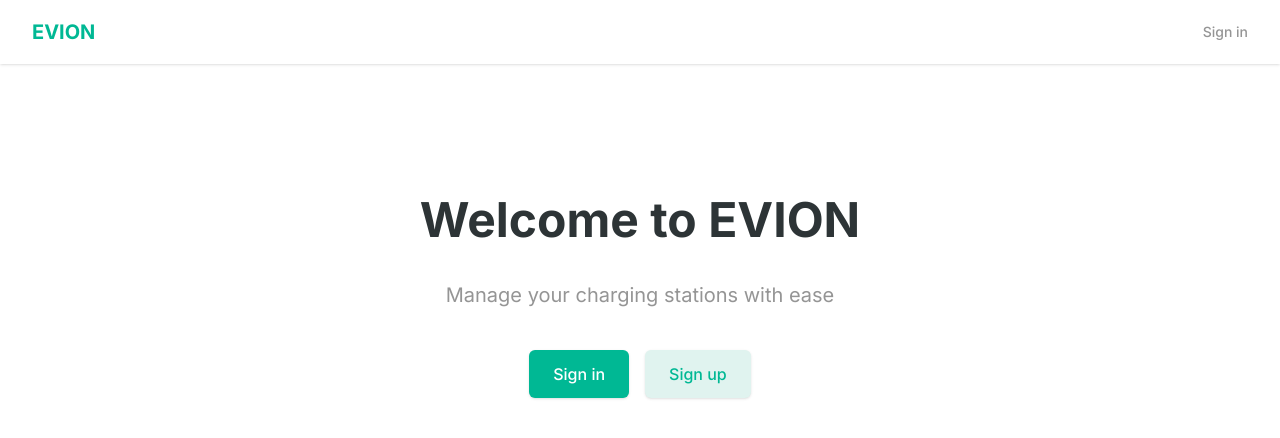
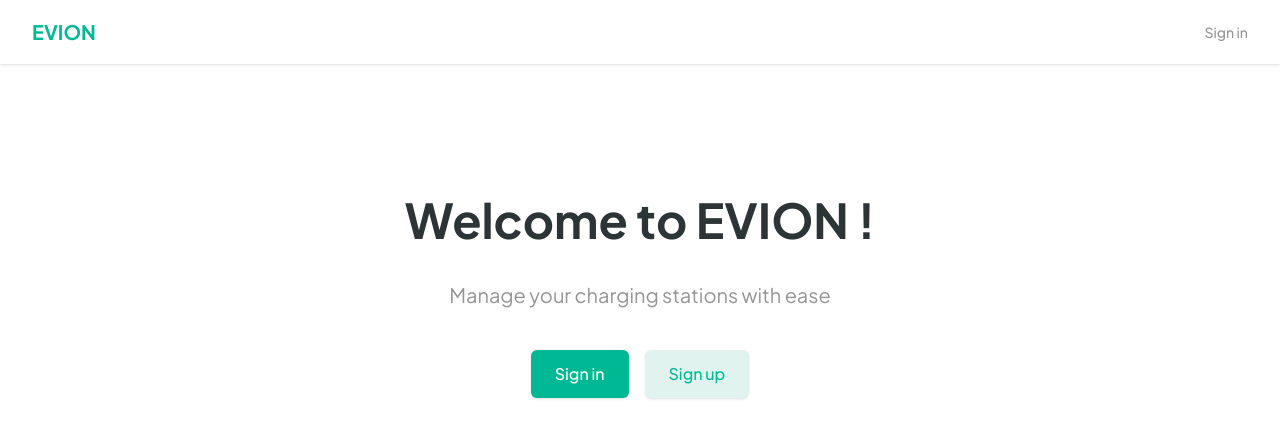
Before and after one commit to tilaknagunawardhane/EVion-WebDashboards, a React (Vite) app: page / in a window 1280 px wide. Shown: the top 438 px of the page. Built offline with nearby package versions, Linux system fonts and the light colour scheme.

Commit message:
Changed Font Style

```diff
--- a/package.json
+++ b/package.json
@@ -10,6 +10,7 @@
     "preview": "vite preview"
   },
   "dependencies": {
+    "@fontsource/plus-jakarta-sans": "^5.2.6",
     "@heroicons/react": "^2.2.0",
     "@tailwindcss/vite": "^4.1.10",
     "axios": "^1.10.0",
--- a/src/constants/fonts.js
+++ b/src/constants/fonts.js
@@ -1,6 +1,6 @@
 export const FONTS = {
   family: {
-    sans: 'Inter, sans-serif',
+    sans: 'Plus Jakarta Sans, sans-serif',
     mono: 'Menlo, monospace'
   },
   sizes: {
--- a/src/index.css
+++ b/src/index.css
@@ -1,4 +1,4 @@
-@import url('https://fonts.googleapis.com/css2?family=Inter:wght@400;500;600;700&display=swap');
+@import url('https://fonts.googleapis.com/css2?family=Plus+Jakarta+Sans:wght@400;500;600;700&display=swap');
 @import "tailwindcss";
 
 @tailwind base;
@@ -6,5 +6,5 @@
 @tailwind utilities;
 
 body {
-  font-family: 'Inter', sans-serif;
+  font-family: 'Plus Jakarta Sans', sans-serif;
 }
--- a/src/pages/LandingPage/LandingPage.jsx
+++ b/src/pages/LandingPage/LandingPage.jsx
@@ -13,7 +13,7 @@ export default function LandingPage() {
             color: COLORS.mainTextColor
           }}
         >
-          Welcome to EVION
+          Welcome to EVION !
         </h1>
         <p
           className="max-w-md mx-auto md:max-w-3xl mb-10"
--- a/tailwind.config.js
+++ b/tailwind.config.js
@@ -7,7 +7,7 @@ export default {
   theme: {
     extend: {
       fontFamily: {
-        sans: ['Inter', 'sans-serif'],
+        sans: ['Plus Jakarta Sans', 'sans-serif'],
       },
     },
   },
```
Also changed, not shown: 1 other file (tests, documents, lock files or other folders).
